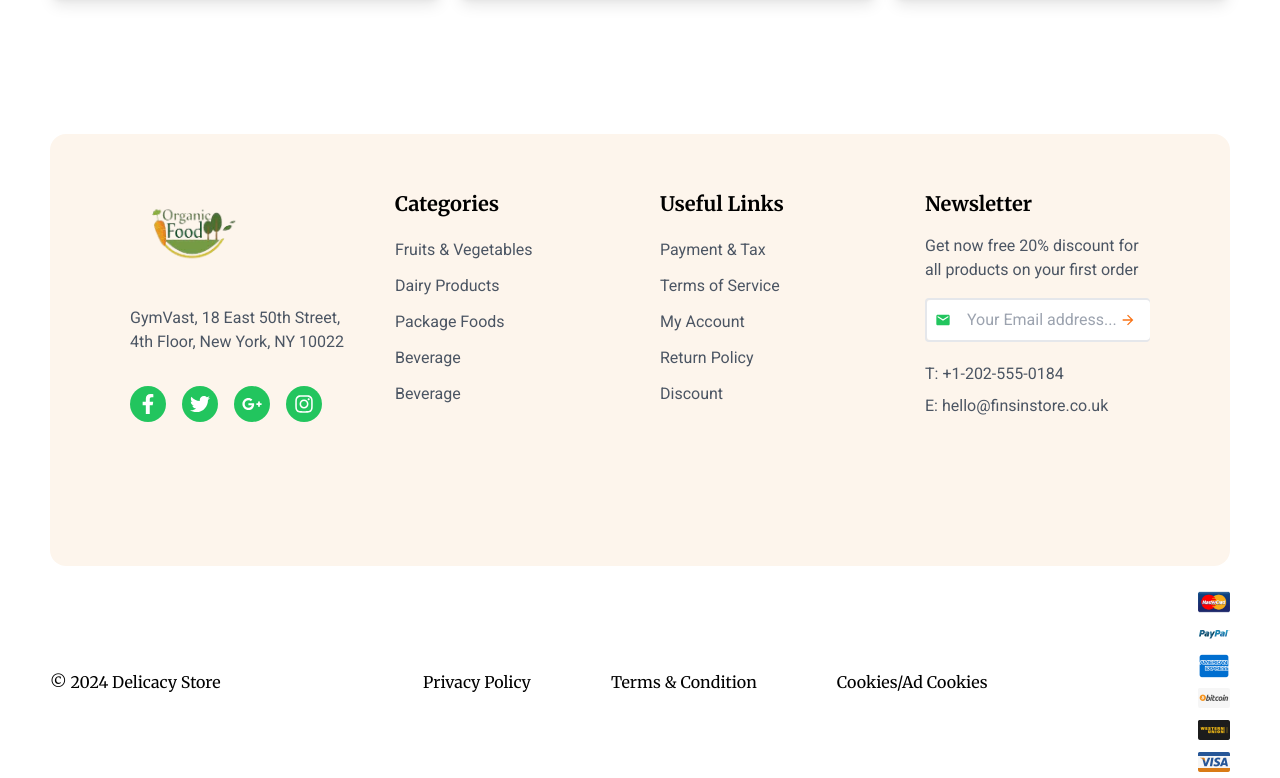
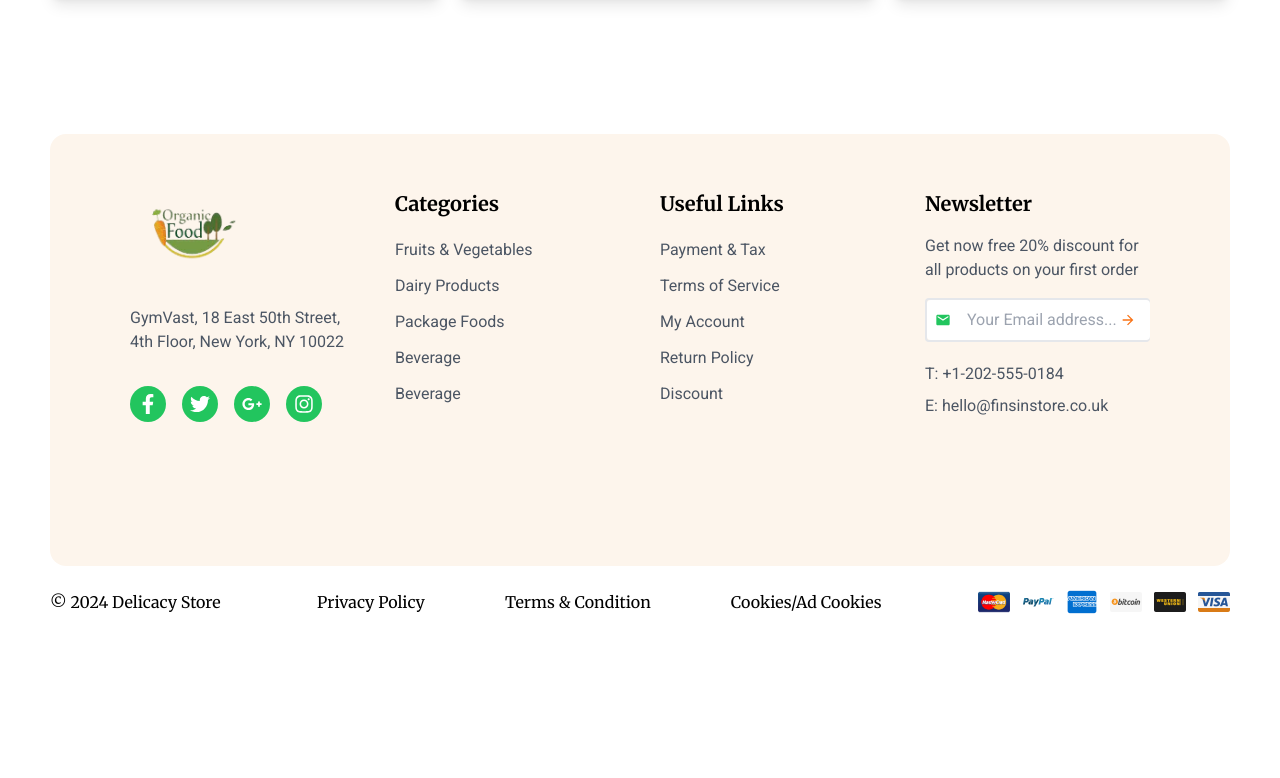
Before and after one commit to thujuli/grocery_vite, a React (Vite) app: page / in a window 1280 px wide. Shown: the part 1722-2500 px from the top of the page. After the commit the page ends 2340 px from the top, so only its background shows below. Built offline with nearby package versions, Linux system fonts and the light colour scheme; a web font is replaced by a local one.

Commit message:
feat: create component copyright

```diff
--- a/src/components/Copyright.jsx
+++ b/src/components/Copyright.jsx
@@ -48,9 +48,12 @@ function Copyright() {
             <span>Terms & Condition</span>
             <span>Cookies/Ad Cookies</span>
           </div>
-          <div id="footer_end" className="flex-initial text-right">
+          <div
+            id="footer_end"
+            className="flex-initial text-right flex items-center gap-3"
+          >
             {data.map((d, index) => (
-              <img key={index} src={d.img} alt="" className="w-8 ml-2" />
+              <img key={index} src={d.img} alt="" className="w-8 h-auto" />
             ))}
           </div>
         </div>
```
